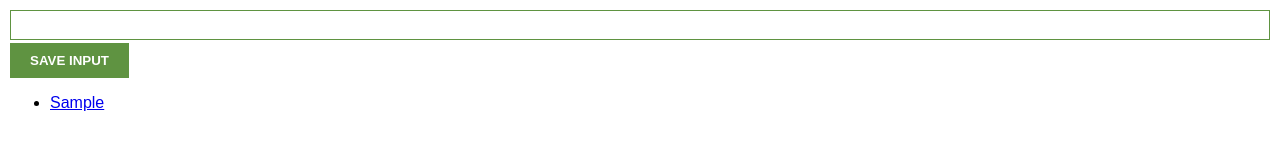
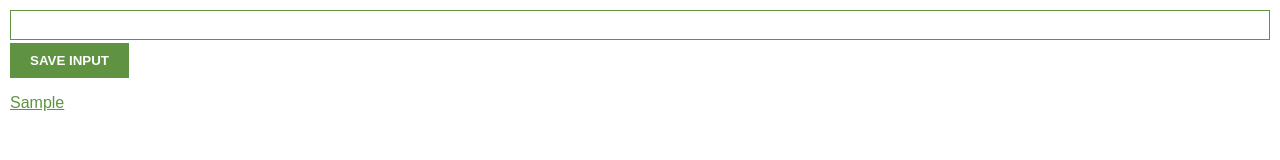
Before and after one commit to Naime-m/chrome-extension-js, a plain HTML site: page index.html in a window 1280 px wide. Both pictures are taken after typing "Sample" into the empty fields and a click on the button "SAVE INPUT". Drawn offline with Linux system fonts and the light colour scheme.

Commit message:
styling ul, li and a

```diff
--- a/style.css
+++ b/style.css
@@ -26,3 +26,16 @@ button{
     color: white;
     border: none;
 }
+
+ul {
+    list-style: none;
+    padding-left: 0px;
+}
+li {
+    margin-top: 5px;
+
+}
+
+li a {
+    color: #5f9341;
+}
```
